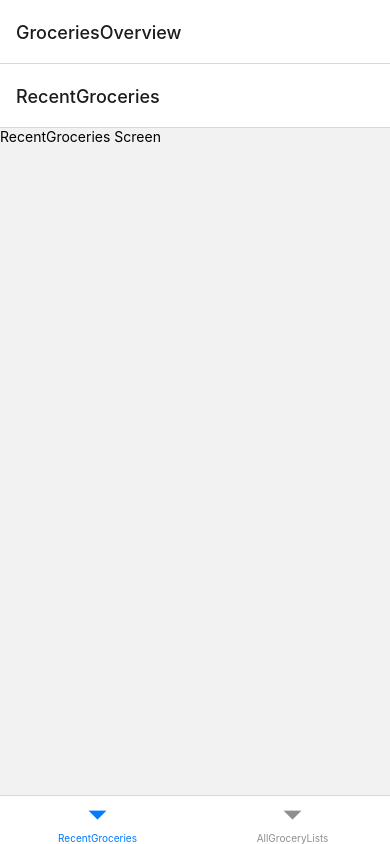
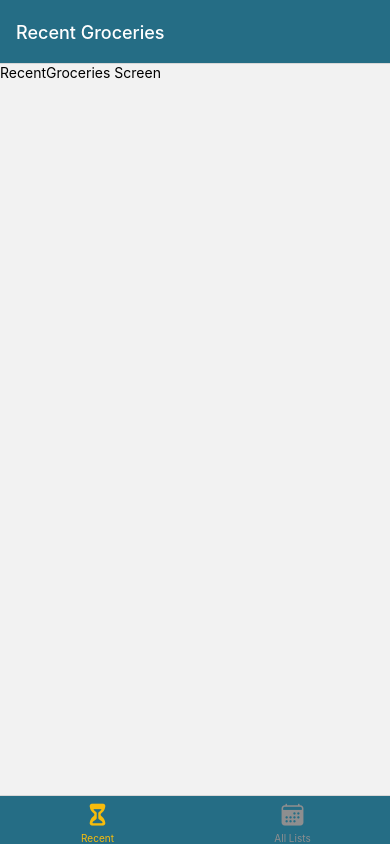
Before and after one commit to fmills89/mobile-grocery-list, a React Native app: screen / in a window 390 px wide. Built offline with nearby package versions, Linux system fonts and the light colour scheme.

Commit message:
import color constants  options to navi config add

```diff
--- a/App.js
+++ b/App.js
@@ -2,10 +2,12 @@ import { StatusBar } from 'expo-status-bar';
 import { NavigationContainer } from '@react-navigation/native';
 import { createNativeStackNavigator } from '@react-navigation/native-stack';
 import { createBottomTabNavigator } from '@react-navigation/bottom-tabs';
+import { Ionicons } from '@expo/vector-icons';
 
 import ManageGroceryList from './screens/ManageGroceryList';
 import RecentGroceries from './screens/RecentGroceries';
 import AllGroceryLists from './screens/AllGroceryLists';
+import { GlobalStyles } from './constants/styles';
 
 // creating stack const holds results of calling stackNavi
 // stack const will hold object access to two comps
@@ -15,9 +17,36 @@ const BottomTabs = createBottomTabNavigator();
 // creating func comp for bottomtabs navi - nested navigation
 function GroceriesOverview() {
   return (
-    <BottomTabs.Navigator>
-      <BottomTabs.Screen name="RecentGroceries" component={RecentGroceries} />
-      <BottomTabs.Screen name="AllGroceryLists" component={AllGroceryLists} />
+    <BottomTabs.Navigator
+      screenOptions={{
+        headerStyle: { backgroundColor: GlobalStyles.colors.primary500 },
+        headerTintColor: 'white',
+        tabBarStyle: { backgroundColor: GlobalStyles.colors.primary500 },
+        tabBarActiveTintColor: GlobalStyles.colors.accent500,
+      }}
+    >
+      <BottomTabs.Screen
+        name="RecentGroceries"
+        component={RecentGroceries}
+        options={{
+          title: 'Recent Groceries',
+          tabBarLabel: 'Recent',
+          tabBarIcon: ({ color, size }) => (
+            <Ionicons name="hourglass" size={size} color={color} />
+          ),
+        }}
+      />
+      <BottomTabs.Screen
+        name="AllGroceryLists"
+        component={AllGroceryLists}
+        options={{
+          title: 'All Grocery Lists',
+          tabBarLabel: 'All Lists',
+          tabBarIcon: ({ color, size }) => (
+            <Ionicons name="calendar" size={size} color={color} />
+          ),
+        }}
+      />
     </BottomTabs.Navigator>
   );
 }
@@ -32,6 +61,9 @@ export default function App() {
           <Stack.Screen
             name="GroceriesOverview"
             component={GroceriesOverview}
+            options={{
+              headerShown: false,
+            }}
           />
           <Stack.Screen name="ManageGroceries" component={ManageGroceryList} />
         </Stack.Navigator>
--- /dev/null
+++ b/constants/styles.js
@@ -0,0 +1,16 @@
+export const GlobalStyles = {
+  colors: {
+    primary50: '##D5F9FF',
+    primary100: '#8FF9E1',
+    primary200: '##8FE3E1',
+    primary400: '#8FE3CF',
+    primary500: '#256D85',
+    primary700: '#2B4865',
+    primary800: '#002B5B',
+    accent500: '#f7bc0c',
+    error50: '#fcc4e4',
+    error500: '#9b095c',
+    gray500: '#39324a',
+    gray700: '#221c30',
+  },
+};
```
